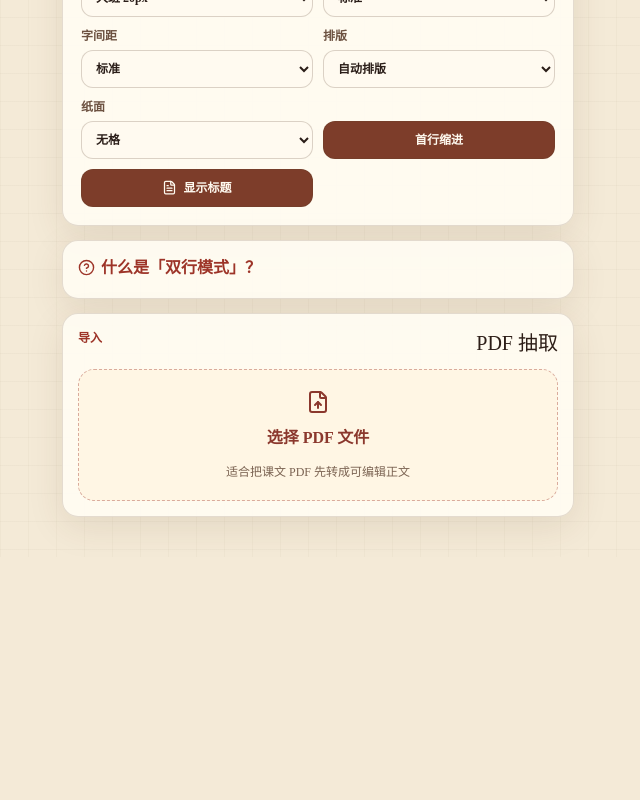
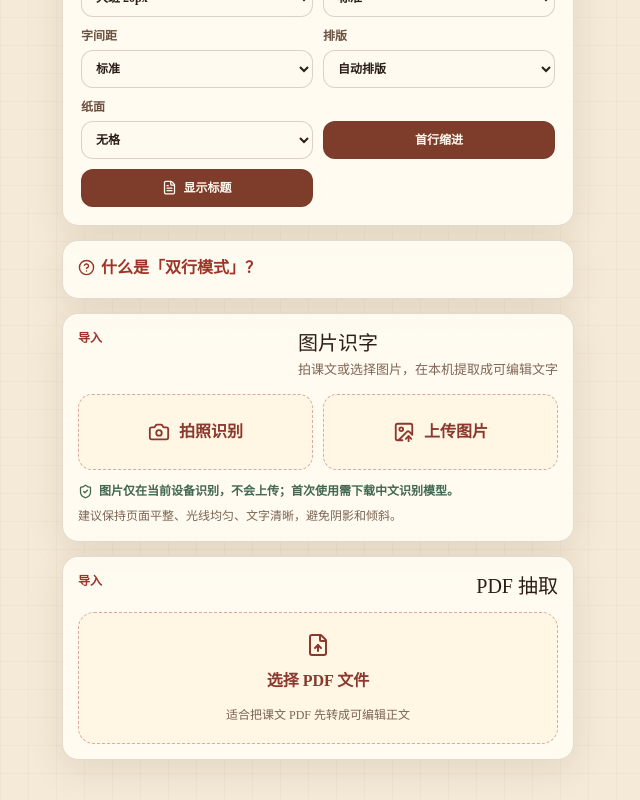
Before and after one commit to coder-liuwei/doudoupinyin, a React (Vite) app: page / in a window 1280 px wide. Shown: the part 935-1735 px from the top of the page, without its empty margins (252-892 px from the left). Before the commit the page ends 1492 px from the top, so only its background shows below. Built offline with nearby package versions, Linux system fonts and the light colour scheme; what pinyin-pro would draw is missing.

Commit message:
feat: integrate local image OCR import

```diff
--- /dev/null
+++ b/src/components/ImageOcrImport.tsx
@@ -0,0 +1,182 @@
+import { useState, type ChangeEvent } from "react";
+import { Camera, ImageUp, Loader2, ShieldCheck } from "lucide-react";
+import { deriveTitleFromInput } from "@/lib/document";
+import { mergeImportedText, validateImageFile } from "@/lib/image-import";
+import { recognizeImageText } from "@/lib/image-ocr";
+import { useEditorStore } from "@/store/useEditorStore";
+
+const IMAGE_ACCEPT = "image/jpeg,image/png,image/webp";
+
+export default function ImageOcrImport() {
+  const input = useEditorStore((s) => s.input);
+  const title = useEditorStore((s) => s.title);
+  const setInput = useEditorStore((s) => s.setInput);
+  const setMode = useEditorStore((s) => s.setMode);
+  const setTitle = useEditorStore((s) => s.setTitle);
+  const setCurrentId = useEditorStore((s) => s.setCurrentId);
+  const setErr = useEditorStore((s) => s.setErr);
+  const [busy, setBusy] = useState(false);
+  const [fileName, setFileName] = useState<string | null>(null);
+  const [progress, setProgress] = useState(0);
+  const [progressStatus, setProgressStatus] = useState("正在准备识别");
+  const [result, setResult] = useState("");
+  const [error, setError] = useState<string | null>(null);
+
+  async function onFile(event: ChangeEvent<HTMLInputElement>): Promise<void> {
+    const file = event.target.files?.[0];
+    if (!file) return;
+
+    setFileName(file.name);
+    setError(null);
+    setResult("");
+    setProgress(0);
+
+    const validationError = validateImageFile(file);
+    if (validationError) {
+      setError(validationError);
+      event.target.value = "";
+      return;
+    }
+
+    setBusy(true);
+    try {
+      const text = await recognizeImageText(file, (next) => {
+        setProgressStatus(next.status);
+        setProgress(next.progress);
+      });
+      setResult(text);
+      setProgress(1);
+      setProgressStatus("识别完成，请校对文字");
+    } catch (reason) {
+      setError(reason instanceof Error ? reason.message : String(reason));
+    } finally {
+      setBusy(false);
+      event.target.value = "";
+    }
+  }
+
+  function writeToEditor(nextInput: string): void {
+    setInput(nextInput);
+    setMode("plain");
+    setCurrentId(null);
+    setErr(null);
+    if (!title.trim() || title === "未命名") {
+      setTitle(deriveTitleFromInput(nextInput));
+    }
+  }
+
+  const hasExistingInput = input.trim().length > 0;
+
+  return (
+    <section className="workbench-card image-ocr-card">
+      <div className="panel-heading">
+        <span className="eyebrow">导入</span>
+        <div>
+          <h2>图片识字</h2>
+          <p className="document-state">拍课文或选择图片，在本机提取成可编辑文字</p>
+        </div>
+      </div>
+
+      <div className="image-ocr-actions">
+        <label className={busy ? "image-ocr-picker disabled" : "image-ocr-picker"}>
+          <input
+            type="file"
+            accept={IMAGE_ACCEPT}
+            capture="environment"
+            aria-label="拍照识别"
+            onChange={onFile}
+            disabled={busy}
+          />
+          <Camera size={22} />
+          <span>拍照识别</span>
+        </label>
+        <label className={busy ? "image-ocr-picker disabled" : "image-ocr-picker"}>
+          <input
+            type="file"
+            accept={IMAGE_ACCEPT}
+            aria-label="上传图片"
+            onChange={onFile}
+            disabled={busy}
+          />
+          <ImageUp size={22} />
+          <span>上传图片</span>
+        </label>
+      </div>
+
+      <p className="image-ocr-privacy">
+        <ShieldCheck size={15} />
+        图片仅在当前设备识别，不会上传；首次使用需下载中文识别模型。
+      </p>
+      <p className="image-ocr-tip">建议保持页面平整、光线均匀、文字清晰，避免阴影和倾斜。</p>
+
+      {busy && (
+        <div className="image-ocr-progress" aria-live="polite">
+          <div className="image-ocr-progress-label">
+            <span>
+              <Loader2 className="spin" size={15} />
+              {progressStatus}
+            </span>
+            <strong>{Math.round(progress * 100)}%</strong>
+          </div>
+          <div className="image-ocr-progress-track">
+            <span style={{ width: `${Math.round(progress * 100)}%` }} />
+          </div>
+        </div>
+      )}
+
+      {fileName && !busy && (
+        <p className="import-status">{fileName}</p>
+      )}
+
+      {error && (
+        <p className="import-error" role="alert">
+          {error}
+        </p>
+      )}
+
+      {result && (
+        <div className="image-ocr-review">
+          <label className="field-label" htmlFor="image-ocr-result">
+            识别结果
+          </label>
+          <textarea
+            id="image-ocr-result"
+            className="image-ocr-result"
+            value={result}
+            onChange={(event) => setResult(event.target.value)}
+            spellCheck={false}
+          />
+          <p className="image-ocr-tip">请先核对错字和段落，再放入正文。</p>
+          <div className="image-ocr-result-actions">
+            {hasExistingInput ? (
+              <>
+                <button
+                  type="button"
+                  className="btn btn-secondary"
+                  onClick={() => writeToEditor(mergeImportedText(input, result))}
+                >
+                  追加到正文
+                </button>
+                <button
+                  type="button"
+                  className="btn image-ocr-replace"
+                  onClick={() => writeToEditor(result)}
+                >
+                  替换正文
+                </button>
+              </>
+            ) : (
+              <button
+                type="button"
+                className="btn btn-primary"
+                onClick={() => writeToEditor(result)}
+              >
+                填入正文
+              </button>
+            )}
+          </div>
+        </div>
+      )}
+    </section>
+  );
+}
--- a/src/routes/Home.tsx
+++ b/src/routes/Home.tsx
@@ -21,6 +21,7 @@ import ActionPanel from "@/components/ActionPanel";
 import PrintSettingsPanel from "@/components/PrintSettingsPanel";
 import Preview from "@/components/Preview";
 import HistoryPanel from "@/components/HistoryPanel";
+import ImageOcrImport from "@/components/ImageOcrImport";
 import PdfImport from "@/components/PdfImport";
 import DualHelp from "@/components/DualHelp";
 import { Link } from "react-router-dom";
@@ -46,6 +47,7 @@ export default function Home() {
           <ActionPanel />
           <PrintSettingsPanel />
           <DualHelp />
+          <ImageOcrImport />
           <PdfImport />
         </section>
         <Preview />
--- a/src/styles/global.css
+++ b/src/styles/global.css
@@ -777,7 +777,8 @@ button:disabled {
 }
 
 .help-card,
-.import-card {
+.import-card,
+.image-ocr-card {
   padding: 15px;
 }
 
@@ -827,6 +828,135 @@ button:disabled {
 
 .upload-drop.busy {
   opacity: 0.7;
+}
+
+.image-ocr-actions {
+  display: grid;
+  grid-template-columns: repeat(2, minmax(0, 1fr));
+  gap: 10px;
+}
+
+.image-ocr-picker {
+  min-height: 76px;
+  display: flex;
+  align-items: center;
+  justify-content: center;
+  gap: 9px;
+  padding: 12px;
+  border: 1px dashed rgba(157, 52, 40, 0.38);
+  border-radius: 14px;
+  color: #8b382d;
+  background: #fff6e4;
+  font-weight: 900;
+  cursor: pointer;
+}
+
+.image-ocr-picker:hover {
+  border-color: rgba(157, 52, 40, 0.65);
+  background: #fff1d8;
+}
+
+.image-ocr-picker.disabled {
+  opacity: 0.55;
+  cursor: not-allowed;
+}
+
+.image-ocr-picker input {
+  display: none;
+}
+
+.image-ocr-privacy,
+.image-ocr-tip {
+  color: #7b6352;
+  font-size: 12px;
+}
+
+.image-ocr-privacy {
+  display: flex;
+  align-items: center;
+  gap: 6px;
+  margin: 12px 0 0;
+  color: #426852;
+  font-weight: 800;
+}
+
+.image-ocr-tip {
+  margin: 7px 0 0;
+  line-height: 1.6;
+}
+
+.image-ocr-progress {
+  margin-top: 14px;
+  padding: 12px;
+  border-radius: 13px;
+  background: #f6ead3;
+}
+
+.image-ocr-progress-label {
+  display: flex;
+  align-items: center;
+  justify-content: space-between;
+  gap: 12px;
+  color: #654d3e;
+  font-size: 12px;
+}
+
+.image-ocr-progress-label span {
+  display: inline-flex;
+  align-items: center;
+  gap: 6px;
+}
+
+.image-ocr-progress-track {
+  height: 7px;
+  margin-top: 9px;
+  overflow: hidden;
+  border-radius: 999px;
+  background: rgba(125, 61, 42, 0.13);
+}
+
+.image-ocr-progress-track span {
+  display: block;
+  height: 100%;
+  border-radius: inherit;
+  background: #7d3d2a;
+  transition: width 180ms ease;
+}
+
+.image-ocr-review {
+  margin-top: 10px;
+}
+
+.image-ocr-result {
+  width: 100%;
+  min-height: 180px;
+  padding: 13px;
+  resize: vertical;
+  border: 1px solid rgba(91, 63, 44, 0.22);
+  border-radius: 12px;
+  color: #2a1d18;
+  background: #fffaf0;
+  outline: none;
+  font-size: 15px;
+  line-height: 1.75;
+}
+
+.image-ocr-result:focus {
+  border-color: #b13a2e;
+  box-shadow: 0 0 0 3px rgba(177, 58, 46, 0.12);
+}
+
+.image-ocr-result-actions {
+  display: flex;
+  justify-content: flex-end;
+  gap: 9px;
+  margin-top: 12px;
+}
+
+.image-ocr-replace {
+  color: #9b1c1c;
+  border-color: rgba(155, 28, 28, 0.22);
+  background: #fff1ec;
 }
 
 .spin {
@@ -1336,8 +1466,13 @@ button:disabled {
 
   .print-settings,
   .action-grid,
-  .mode-tabs {
+  .mode-tabs,
+  .image-ocr-actions {
     grid-template-columns: 1fr;
+  }
+
+  .image-ocr-result-actions {
+    flex-direction: column;
   }
 
   .paper-sheet {
```
Also changed, not shown: 1 other file (tests, documents, lock files or other folders).
